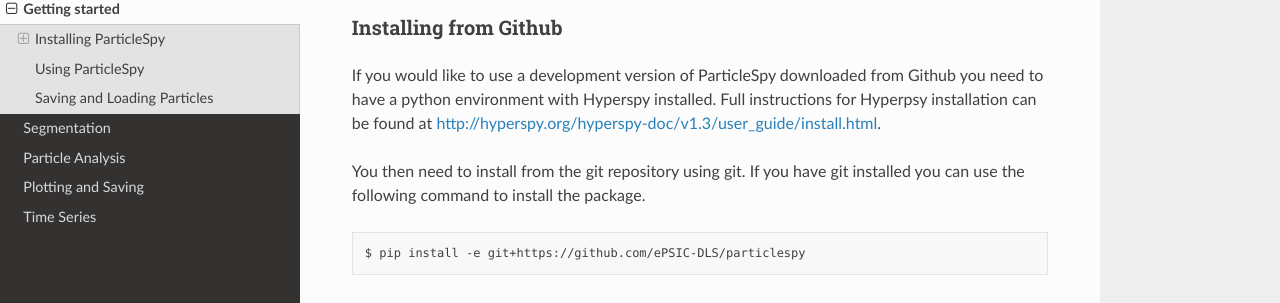
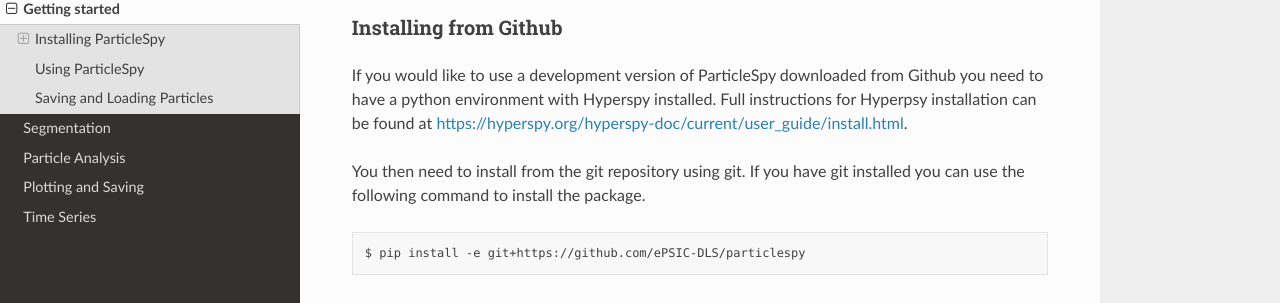
Before and after one commit to ePSIC-DLS/particlespy, a Sphinx documentation site: the page built from docs/getting_started.rst, in a window 1280 px wide and 900 px high, scrolled down 426 px. Shown: the part 144-447 px from the top of the window. Built offline with Sphinx 7.4.7 and the Read the Docs theme 3.1.0, drawn with Linux system fonts in a browser that asks for light colours; pages that are not in the unit, such as notebooks, are missing from menus; some of the changed lines change nothing that is shown.

Commit message:
Update link documentation

```diff
--- a/docs/getting_started.rst
+++ b/docs/getting_started.rst
@@ -31,7 +31,7 @@
 
 If you would like to use a development version of ParticleSpy downloaded from Github you need to have a python environment with Hyperspy installed.
 Full instructions for Hyperpsy installation can be found at
-`http://hyperspy.org/hyperspy-doc/v1.3/user_guide/install.html <http://hyperspy.org/hyperspy-doc/v1.3/user_guide/install.html>`_.
+`https://hyperspy.org/hyperspy-doc/current/user_guide/install.html <https://hyperspy.org/hyperspy-doc/current/user_guide/install.html>`_.
 
 You then need to install from the git repository using git. If you have git installed
 you can use the following command to install the package.
```
